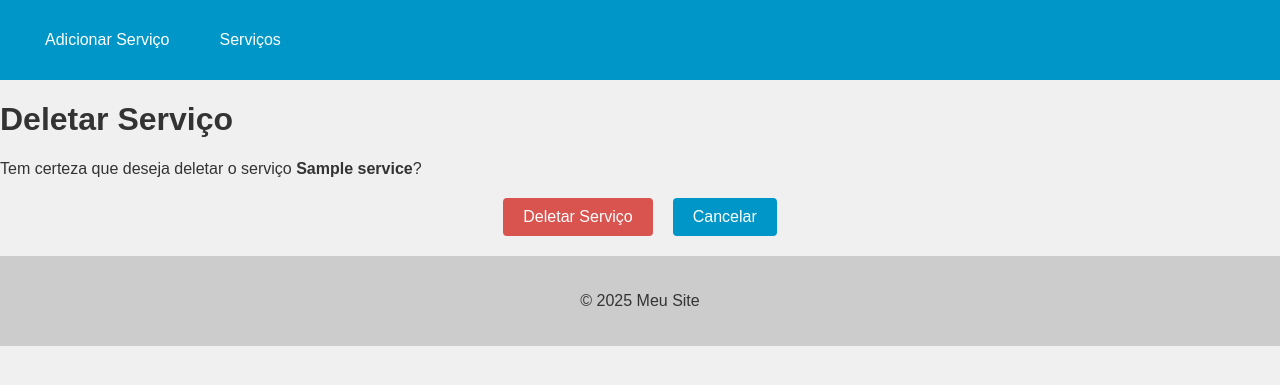
After one commit to Luisf66/Services_Py-Django, a Django app: page /services/1/delete/ in a window 1280 px wide. The commit adds this page. Shown: the top 385 px of the page. Run offline with Django 4.2, Linux system fonts and the light colour scheme; tables that the repository leaves empty hold one stand-in row (values such as "Sample post").

Commit message:
feat: delete service function

```diff
--- a/app/urls.py
+++ b/app/urls.py
@@ -16,7 +16,7 @@ Including another URLconf
 """
 from django.contrib import admin
 from django.urls import path
-from services.views import NewServiceCreateView, ServiceListView, ServiceDetailView, ServiceUpdateView
+from services.views import NewServiceCreateView, ServiceListView, ServiceDetailView, ServiceUpdateView, ServiceDeleteView
 
 urlpatterns = [
     path('admin/', admin.site.urls),
@@ -24,4 +24,5 @@ urlpatterns = [
     path('services/', ServiceListView.as_view(), name='services'),
     path('services/<int:pk>/', ServiceDetailView.as_view(), name='service_detail'),
     path('services/<int:pk>/update/', ServiceUpdateView.as_view(), name='service_update'),
+    path('services/<int:pk>/delete/', ServiceDeleteView.as_view(), name='service_delete'),
 ]
--- /dev/null
+++ b/services/templates/service_delete.html
@@ -0,0 +1,63 @@
+{% extends "base.html" %}
+
+{% block content %}
+  <style>
+    .buttons-container {
+      display: flex;
+      justify-content: center;
+      margin-top: 20px;
+      margin-bottom: 20px;
+    }
+
+    .btn {
+      display: inline-block;
+      background-color: #0096c7;
+      color: #fff;
+      border: none;
+      padding: 10px 20px;
+      font-size: 16px;
+      border-radius: 4px;
+      cursor: pointer;
+      transition: background-color 0.3s ease-in-out;
+      margin: 0 10px;
+    }
+
+    .btn:hover {
+      background-color: #108eb8;
+    }
+
+    .btn-danger {
+      background-color: #d9534f;
+      text-decoration: none !important;
+    }
+
+    .btn-danger:hover {
+      background-color: #d2221c;
+    }
+
+    .error-message {
+      color: #d9534f;
+      font-size: 14px;
+      margin-top: 5px;
+    }
+
+    a {
+      text-decoration: none !important;
+    }
+  </style>
+  <div class="card">
+    <div class="card-header">
+      <h1 class="card-title">Deletar Serviço</h1>
+    </div>
+    <div class="card-body">
+      <p>Tem certeza que deseja deletar o serviço <strong>{{ object.name }}</strong>?</p>
+      <form method="post">
+        {% csrf_token %}
+        <div class="buttons-container">
+          <button type="submit" class="btn btn-danger">Deletar Serviço</button>
+          <a href="{% url 'service_update' pk=object.pk %}" class="btn btn-secondary">Cancelar</a>
+        </div>
+      </form>
+    </div>
+  </div>
+{% endblock %}
--- a/services/templates/service_detail.html
+++ b/services/templates/service_detail.html
@@ -86,5 +86,6 @@
   </div>
   <div class="buttons-container">
       <a href="{% url 'service_update' object.pk %}" class="btn">Editar</a>
+      <a href="{% url 'service_delete' object.pk %}" class="btn btn-danger">Excluir</a>
   </div>
 {% endblock %}
--- a/services/views.py
+++ b/services/views.py
@@ -26,3 +26,8 @@ class ServiceUpdateView(UpdateView):
     success_url = '/services/'
     #def get_success_url(self):
     #    return reverse_lazy('services', kwargs={'pk': self.object.pk})
+
+class ServiceDeleteView(DeleteView):
+    model = Service
+    template_name = 'service_delete.html'
+    success_url = '/services/'
```
